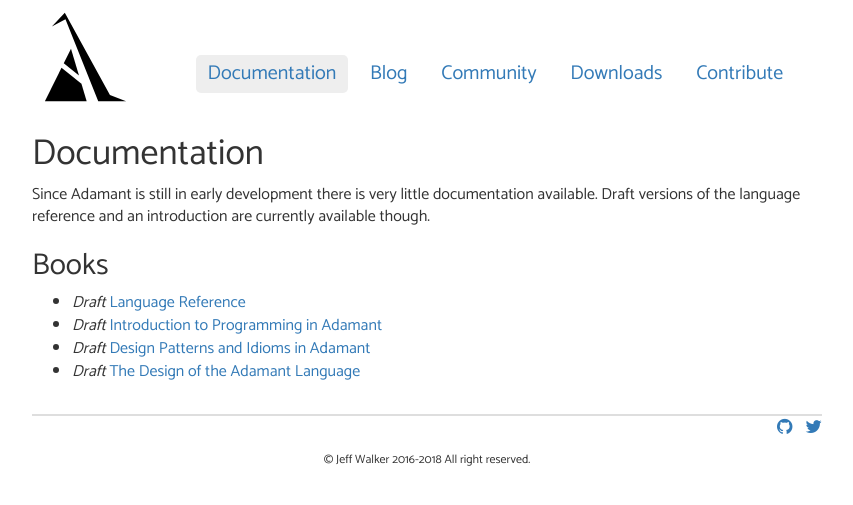
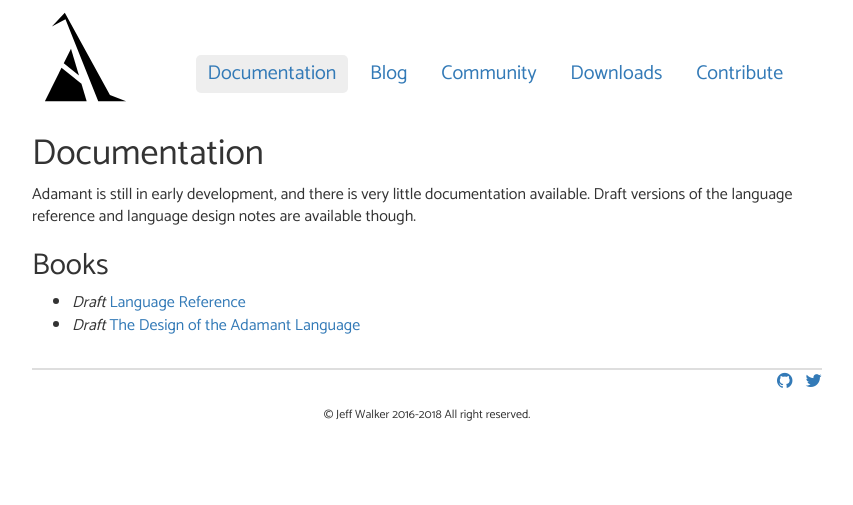
Before and after one commit to adamant/adamant-lang.org, a Jekyll site: the page built from documentation.md, in a window 1280 px wide. Shown: the top 505 px of the page, without its empty margins (213-1066 px from the left). Built offline with Jekyll 4.4.1, drawn with Linux system fonts in a browser that asks for light colours; nearby versions of some CDN libraries.

Commit message:
update language features, fix download link, improve copy

```diff
--- a/documentation.md
+++ b/documentation.md
@@ -5,11 +5,9 @@
 section: documentation
 ---
 
-Since Adamant is still in early development there is very little documentation available. Draft versions of the language reference and an introduction are currently available though.
+Adamant is still in early development, and there is very little documentation available. Draft versions of the language reference and language design notes are available though.
 
 ## Books
 
 * *Draft* [Language Reference](https://github.com/adamant/adamant.language.reference/blob/master/book.md)
-* *Draft* [Introduction to Programming in Adamant](https://github.com/adamant/adamant.language.introduction/blob/master/book.md)
-* *Draft* [Design Patterns and Idioms in Adamant](https://github.com/adamant/adamant.language.patterns/blob/master/book.md)
 * *Draft* [The Design of the Adamant Language](https://github.com/adamant/adamant.language.design/blob/master/book.md)
--- a/index.html
+++ b/index.html
@@ -16,7 +16,8 @@
             <li>asynchronous everywhere</li>
             <li>type inference</li>
             <li>generics with partial specialization</li>
-            <li>class defined interfaces</li>
+            <li>class defined traits</li>
+            <li>compile time code execution</li>
             <li>optional exception specifications</li>
             <li>ergonimic design</li>
             <li>minimal runtime library</li>
```
Also changed, not shown: community.md (+1 -1 lines), contribute.md (+1 -1 lines), downloads.md (+1 -1 lines).
